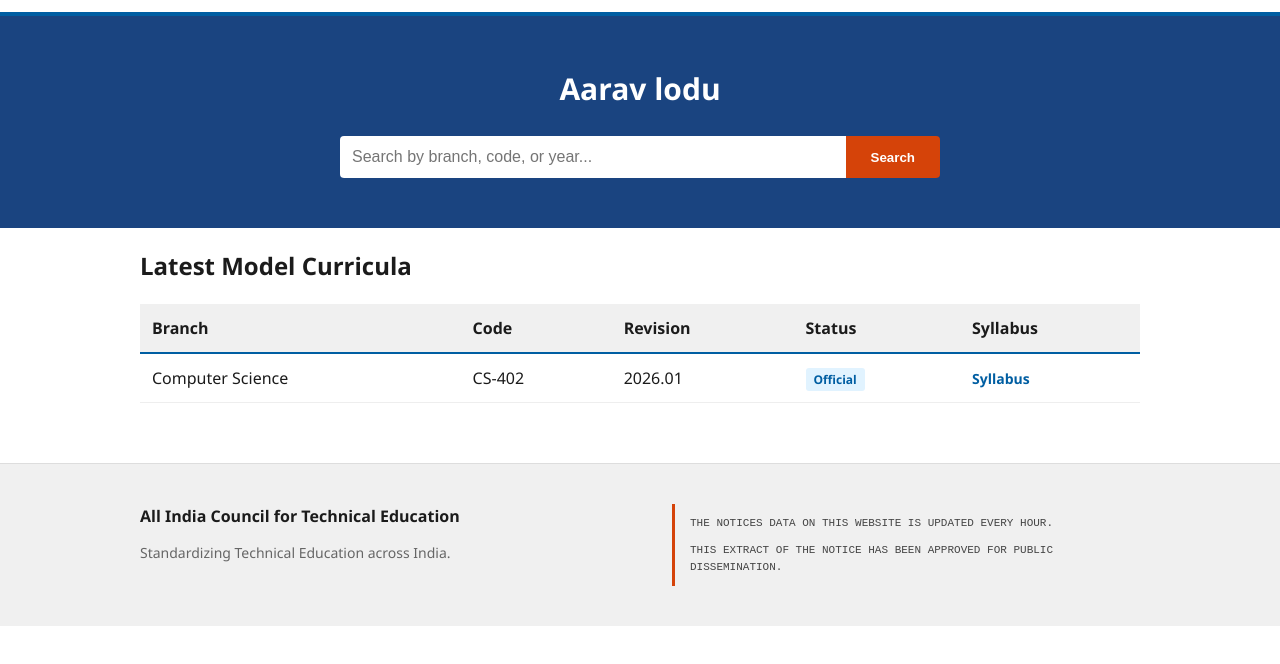
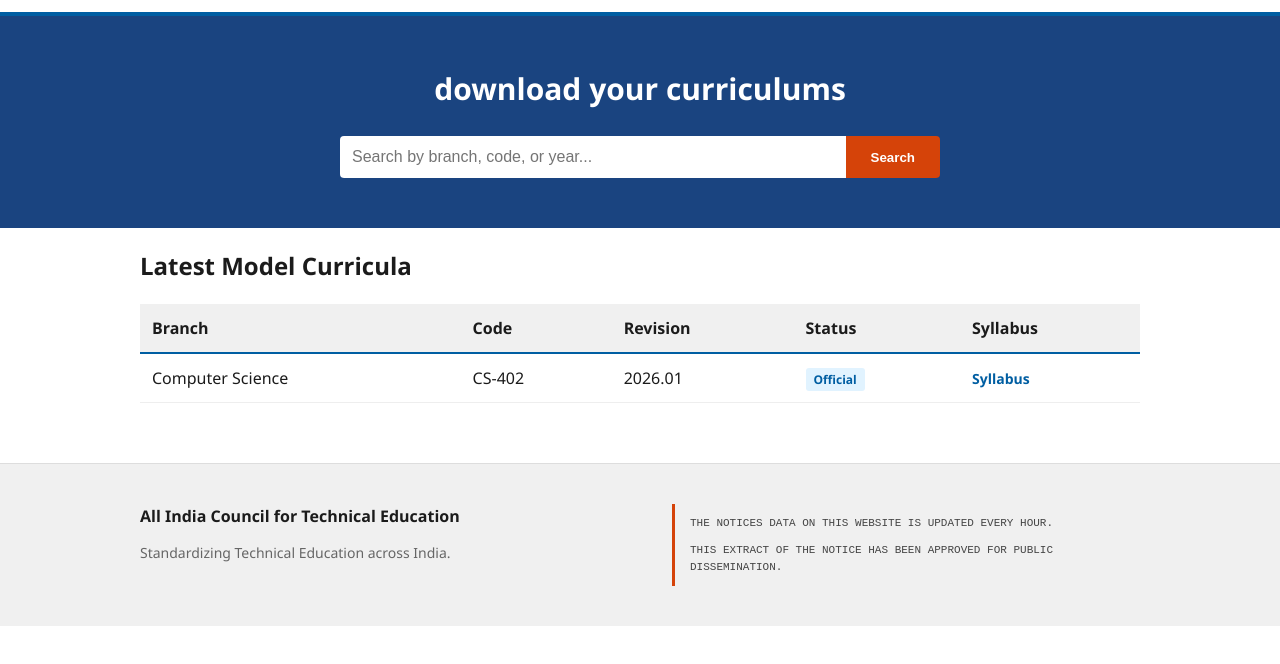
Before and after one commit to PrakharGarhwal/AICTE, a website: page index.html in a window 1280 px wide. Shown: the part 78-742 px from the top of the page. Drawn offline with Linux system fonts and the light colour scheme; no server answers.

Commit message:
Update index.html

```diff
--- a/index.html
+++ b/index.html
@@ -35,7 +35,7 @@
 
     <section class="hero">
         <div class="container">
-            <h1>Aarav lodu</h1>
+            <h1>download your curriculums</h1>
             <div class="search-box">
                 <input type="text" placeholder="Search by branch, code, or year...">
                 <button>Search</button>
```
